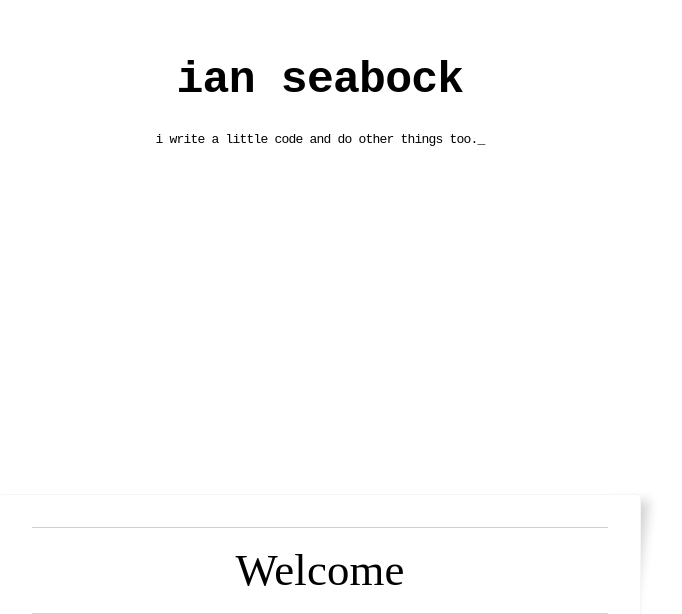
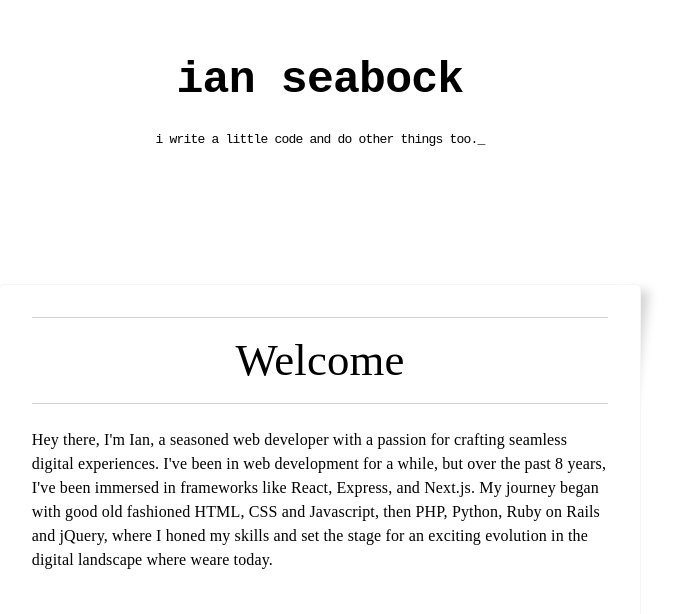
Before and after one commit to iseabock/ianseabock, a Next.js app: page / in a window 1280 px wide. Shown: the part 186-800 px from the top of the page, without its empty margins (320-1002 px from the left). Built offline with nearby package versions, Linux system fonts and the light colour scheme.

Commit message:
content positioning

```diff
--- a/components/Header.jsx
+++ b/components/Header.jsx
@@ -8,8 +8,6 @@ const Header = () => {
     return (
         <Box
             sx={{
-                position: 'sticky',
-                top: 0,
                 height: '85vh',
                 paddingTop: '15rem'
             }}>
--- a/components/MainLayout.jsx
+++ b/components/MainLayout.jsx
@@ -20,7 +20,8 @@ const MainLayout = ({ children }) => {
                     display: 'flex',
                     flexDirection: 'column',
                     maxWidth: '1200px',
-                    position: 'relative'
+                    position: 'relative',
+                    height: '99vh'
                 }}>
                 <Head>
                     <title>{constants.siteTitle}</title>
--- a/components/Paper.jsx
+++ b/components/Paper.jsx
@@ -86,7 +86,7 @@ const Paper = ({ children }) => {
                     position: 'relative',
                     width: matches ? '55%' : '90%',
                     padding: '2em',
-                    margin: '0 auto 8rem auto',
+                    margin: '8rem auto 8rem auto',
                     border: '1px solid rgba(0, 0, 0, .04)',
                     borderRadius: '5px',
                     '&:before': {
```
